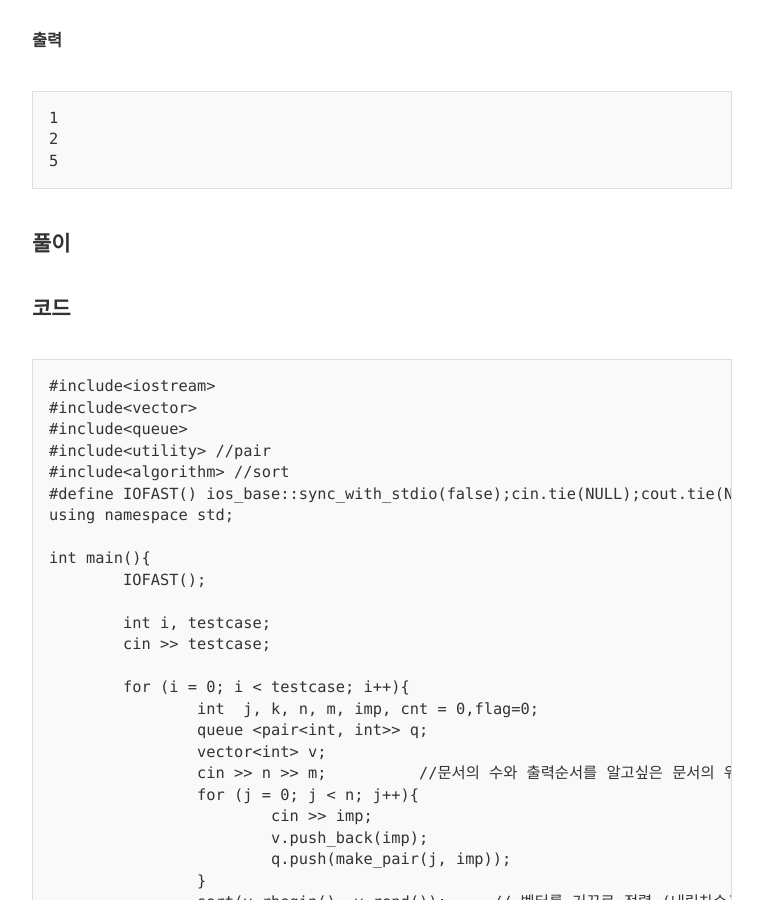
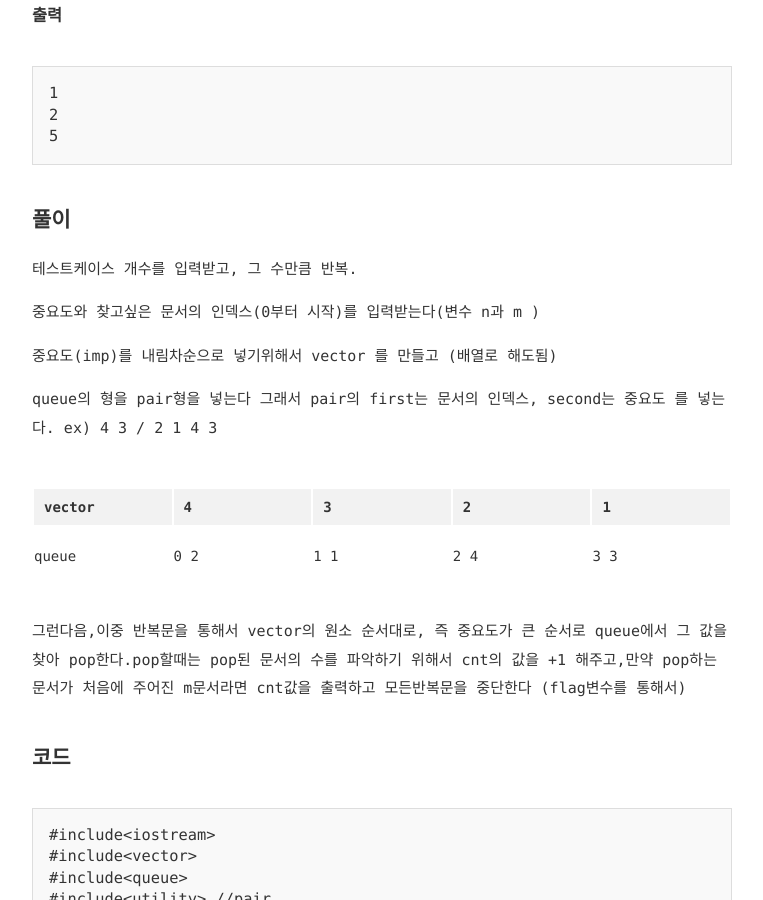
Before and after one commit to ruddls00114/1DP, a Jekyll site: the page built from _posts/2018-05-09-[algorithm]-프린터 큐.md, in a window 1280 px wide and 900 px high, scrolled down 1686 px. Shown: the whole window, without its empty margins (258-1021 px from the left). Built offline with Jekyll 4.4.1, drawn with Linux system fonts in a browser that asks for light colours.

Commit message:
training

```diff
--- a/_posts/2018-05-09-[algorithm]-프린터 큐.md
+++ b/_posts/2018-05-09-[algorithm]-프린터 큐.md
@@ -1,4 +1,4 @@
-### 프린터 큐 ###
+# 프린터 큐 #
 
 문제번호 : 1966 번
 
@@ -52,6 +52,23 @@
 	5
 
 ## 풀이 ##
+
+
+테스트케이스 개수를 입력받고, 그 수만큼 반복.
+
+중요도와 찾고싶은 문서의 인덱스(0부터 시작)를 입력받는다(변수 n과 m )
+
+중요도(imp)를 내림차순으로 넣기위해서 vector 를 만들고 (배열로 해도됨)
+
+queue의 형을 pair형을 넣는다 그래서 pair의 first는 문서의 인덱스, second는 중요도 를 넣는다.
+ex) 4 3 / 2 1 4 3
+
+| vector | 4    | 3    | 2    | 1    |
+| ------ | ---- | ---- | ---- | ---- |
+| queue  | 0 2  | 1 1  | 2 4  | 3 3  |
+
+그런다음,이중 반복문을 통해서 vector의 원소 순서대로, 즉 중요도가 큰 순서로 queue에서 그 값을 찾아 pop한다.pop할때는 pop된 문서의 수를 파악하기 위해서 cnt의 값을 +1 해주고,만약 pop하는 문서가 처음에 주어진 m문서라면 cnt값을 출력하고 모든반복문을 중단한다 (flag변수를 통해서)
+
 
 
 ## 코드 ##
```
Also changed, not shown: _posts/2018-05-08-[algorithm]-DFS와 BFS.md (+1 -12 lines).
